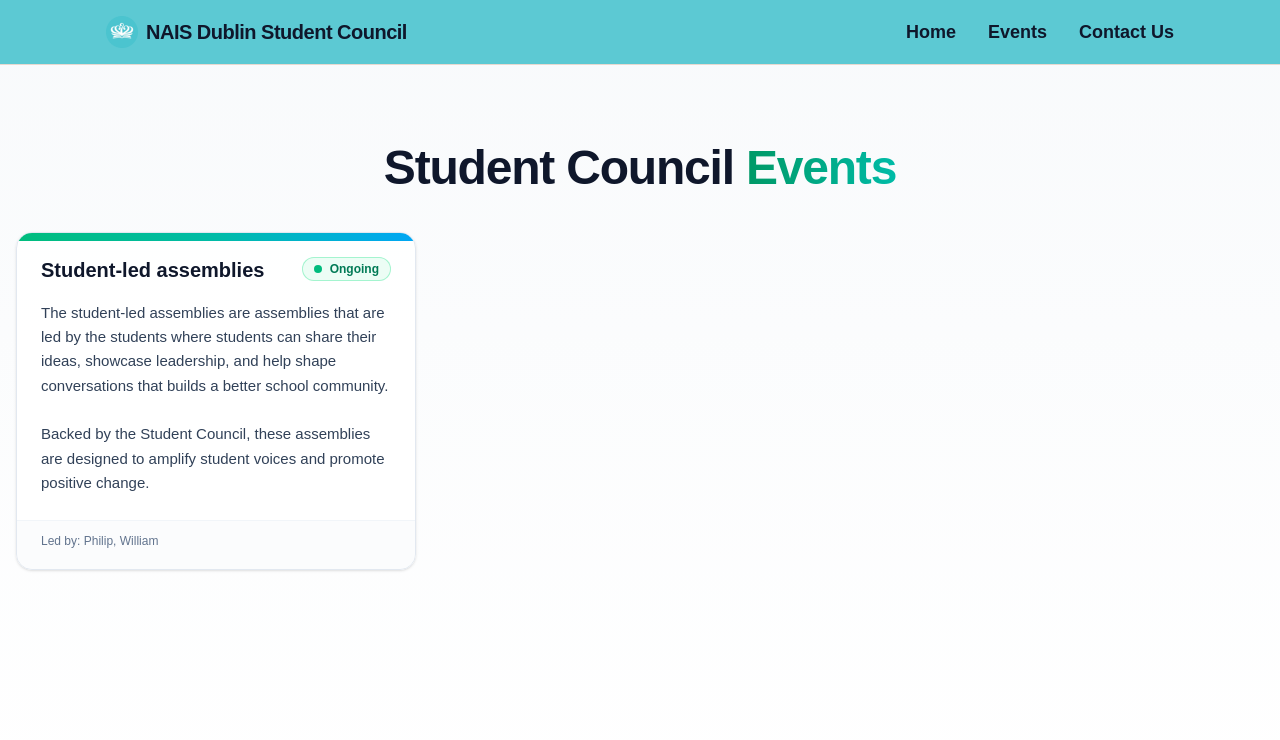
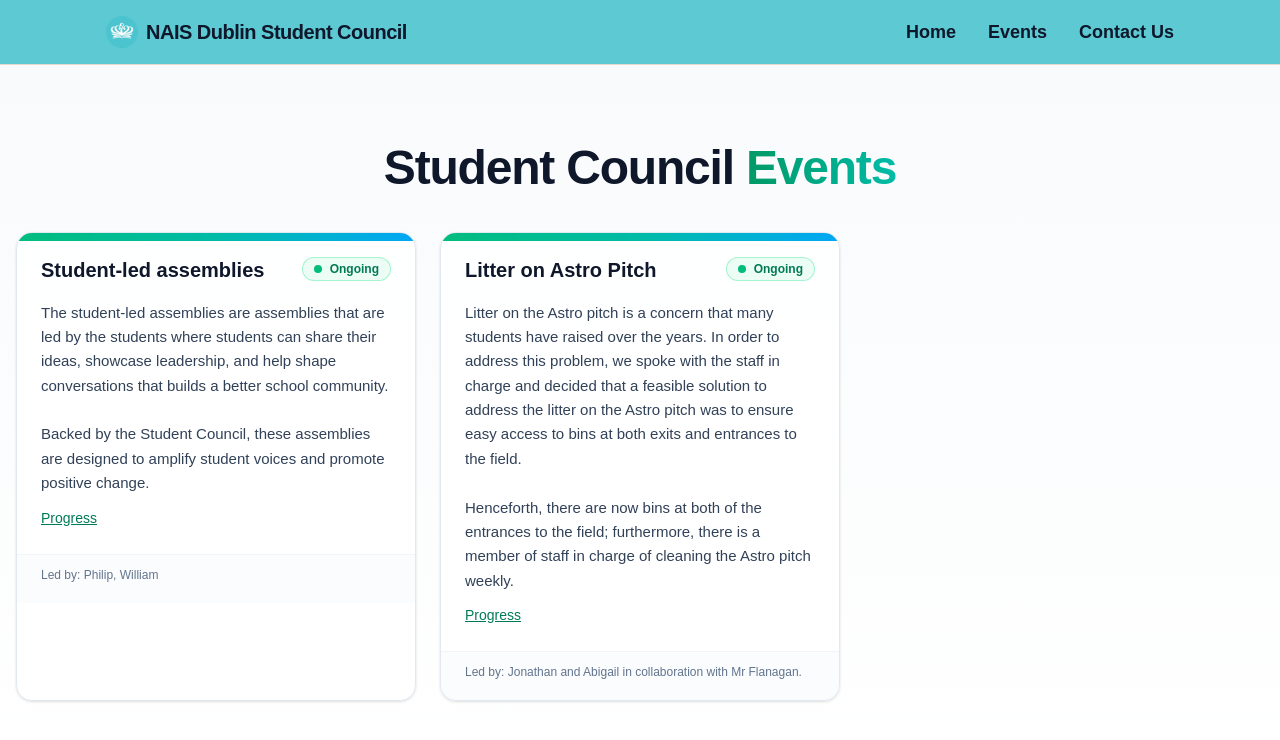
Before and after one commit to Arce-Mdina/student-council-ideas-form, a Next.js app: page /events in a window 1280 px wide. Shown: the top 740 px of the page. Built offline with nearby package versions, Linux system fonts and the light colour scheme.

Commit message:
Added some sections - hope it works

```diff
--- a/app/events/page.tsx
+++ b/app/events/page.tsx
@@ -1,8 +1,18 @@
-import React from 'react'
+import React, { useEffect, useState } from 'react'
 
 import { eventsData } from '@/lib/eventsData'
 
 const page = () => {
+
+  const [selectedEvent, setSelectedEvent] = useState(null)
+
+  useEffect(() => {
+    const onKey = (e: KeyboardEvent) => {
+      if (e.key === 'Escape') setSelectedEvent(null)
+    }
+    window.addEventListener('keydown', onKey)
+    return () => window.removeEventListener('keydown', onKey)
+  }, [])
 
   return (
     <div className="min-h-screen bg-gradient-to-b from-slate-50 to-white py-16 flex flex-col">
@@ -52,6 +62,14 @@ const page = () => {
 
                 <div className="mt-4 text-[15px] leading-relaxed text-slate-700">
                   {event.description}
+                  {(event.result || event.progress) && (
+                    <button
+                      onClick={() => setSelectedEvent(event)}
+                      className="mt-3 text-sm font-medium text-emerald-700 underline hover:text-emerald-800"
+                    >
+                      {event.status === 'Ongoing' ? 'Progress' : 'Result'}
+                    </button>
+                  )}
                 </div>
 
               </div>
@@ -63,6 +81,67 @@ const page = () => {
           ))}
         </div>
       </div>
+      {selectedEvent && (
+        <div
+          role="dialog"
+          aria-modal="true"
+          aria-label={`${selectedEvent.title} details`}
+          className="fixed inset-0 z-50 flex items-center justify-center"
+        >
+          {/* Backdrop closes on click */}
+          <button
+            aria-label="Close overlay"
+            onClick={() => setSelectedEvent(null)}
+            className="absolute inset-0 bg-black/50"
+          />
+
+          {/* Modal card */}
+          <div className="relative z-10 w-[min(92vw,800px)] max-h-[80vh] overflow-y-auto rounded-xl bg-white p-6 shadow-xl">
+            <button
+              onClick={() => setSelectedEvent(null)}
+              className="absolute top-3 right-3 rounded px-2 py-1 text-slate-400 hover:bg-slate-100 hover:text-slate-700"
+            >
+              ✕
+            </button>
+
+            <h2 className="text-xl font-semibold text-slate-900">
+              {selectedEvent.title}
+            </h2>
+            <p className="mt-1 text-xs font-medium text-slate-500">
+              {selectedEvent.status}
+            </p>
+
+            {/* What the event did */}
+            <div className="mt-5">
+              <h3 className="text-base font-semibold text-slate-900">
+                What this event did
+              </h3>
+              <div className="prose prose-sm max-w-none text-slate-700">
+                {/* Prefer a rich details field if present; otherwise fall back to result/progress */}
+                {selectedEvent.details ? (
+                  <div>{selectedEvent.details}</div>
+                ) : (
+                  <p className="whitespace-pre-line">
+                    {selectedEvent.status === 'Ongoing'
+                      ? selectedEvent.progress
+                      : selectedEvent.result}
+                  </p>
+                )}
+              </div>
+            </div>
+
+            {/* Include original description for context */}
+            <div className="mt-6">
+              <h3 className="text-base font-semibold text-slate-900">Overview</h3>
+              <div className="prose prose-sm max-w-none text-slate-700">
+                {selectedEvent.description}
+              </div>
+            </div>
+
+            <div className="mt-6 text-xs text-slate-500">Led by: {selectedEvent.organiser}</div>
+          </div>
+        </div>
+      )}
     </div>
   )
 }
--- a/lib/eventsData.tsx
+++ b/lib/eventsData.tsx
@@ -1,4 +1,5 @@
-export const eventsData = [{
+export const eventsData = [
+    {
         title: "Student-led assemblies",
         description: (
             <div>
@@ -19,5 +20,45 @@ export const eventsData = [{
         ),
         status: "Ongoing",
         result: "Successful",
-    organiser: "Philip, William"
-}]
+        organiser: "Philip, William",
+        details: (
+            <div>
+                <div>Spoke with Mr. Fleming</div>
+            </div>
+        ),
+    },
+    {
+        title: "Litter on Astro Pitch",
+        description: (
+            <div>
+                <div>
+                    Litter on the Astro pitch is a concern that many students have raised
+                    over the years. In order to address this problem, we spoke with the staff
+                    in charge and decided that a feasible solution to address the litter on
+                    the Astro pitch was to ensure easy access to bins at both exits and
+                    entrances to the field.
+                </div>
+
+                <br></br>
+
+                <div>
+                    Henceforth, there are now bins at both of the entrances to the field;
+                    furthermore, there is a member of staff in charge of cleaning the Astro pitch weekly.
+                </div>
+            </div>
+        ),
+        status: "Ongoing",
+        result: "Successful",
+        organiser: "Jonathan and Abigail in collaboration with Mr Flanagan. ",
+        details: (
+            <div>
+                <div>
+                    Henceforth, there are now bins at both of the entrances to the field;
+                    furthermore, there is a member of staff in charge of cleaning the Astro
+                    pitch weekly.  However, it is important that everyone does their part and
+                    throws their rubbish away, and possibly any litter they see.
+                </div>
+            </div>
+        )
+    }
+]
```
Lines whose indentation alone changed are shown as unchanged.
